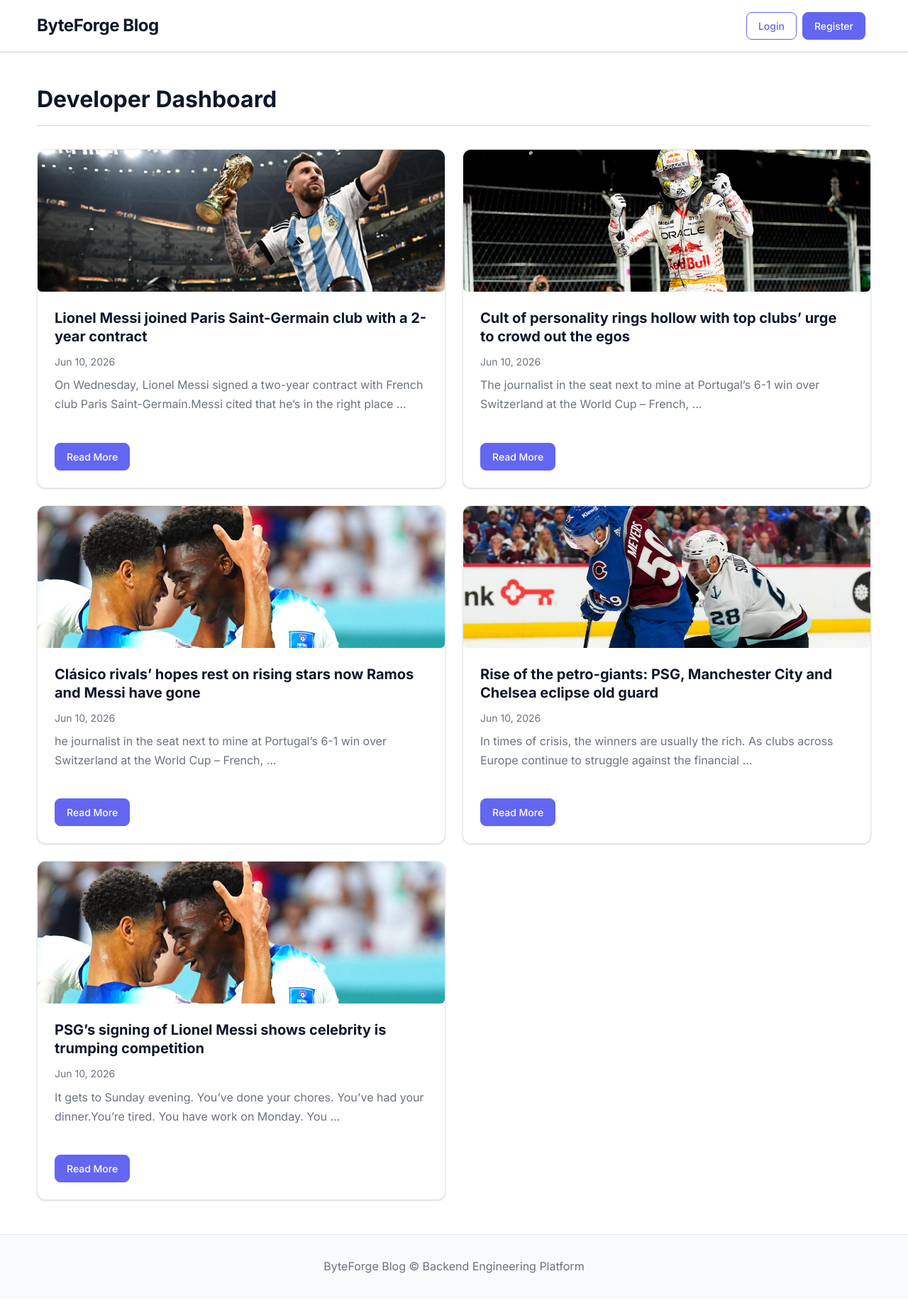
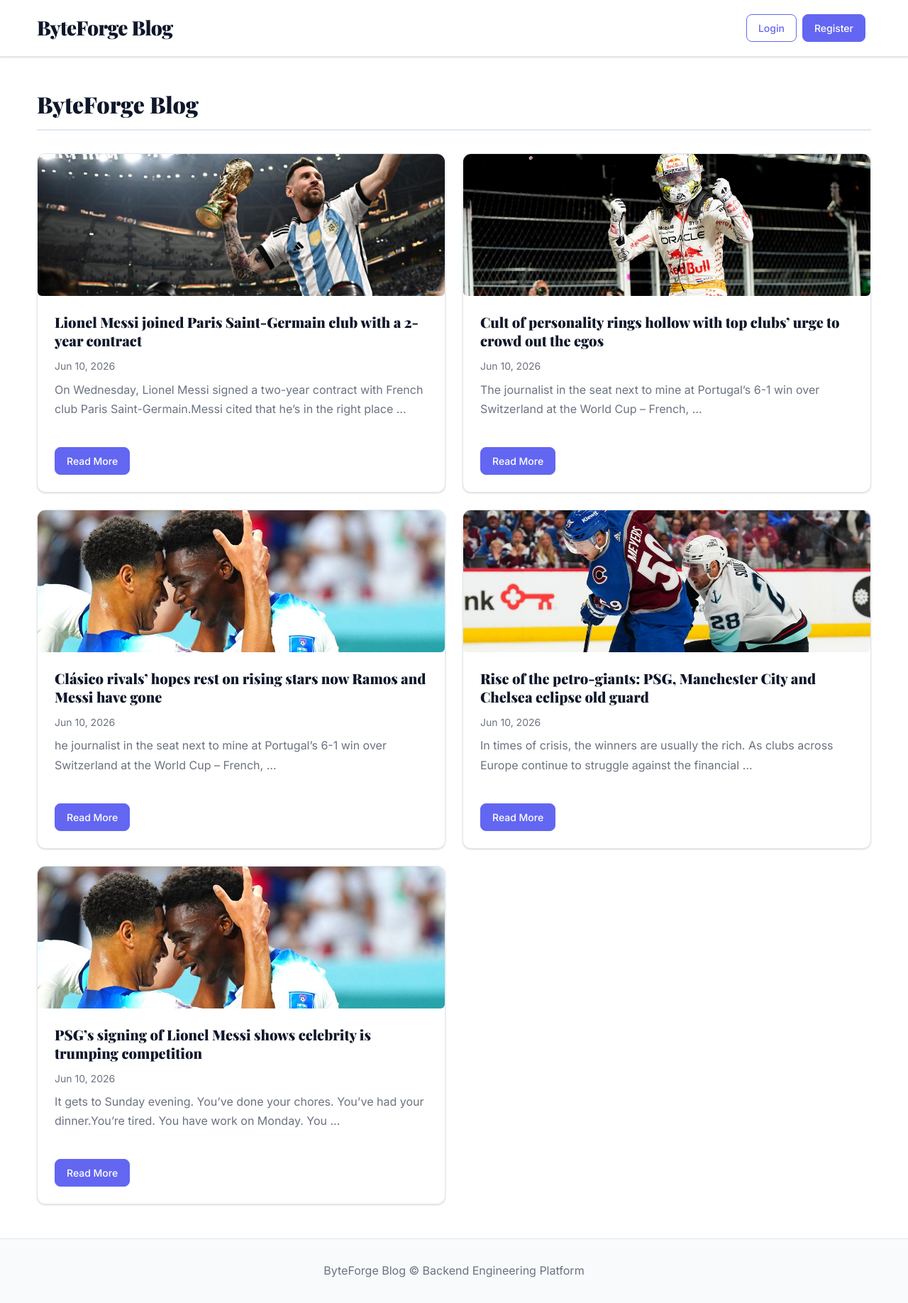
Before and after one commit to beemal01/ByteForge-Blog, a Django app: page / in a window 1280 px wide. Shown: the whole page at 71% size. Before the commit the page ends 1794 px from the top, so only its background shows below. Run offline with Django 5.2, Linux system fonts and the light colour scheme; a user stored in the database is signed in; data comes from the database, SQL or seed files in the repository; both versions use the stored data as it was after the commit; some libraries are stand-ins or nearby versions.

Commit message:
Initial commit: full website setup

```diff
--- a/static/style.css
+++ b/static/style.css
@@ -52,9 +52,9 @@ body {
 }
 
 .navbar-brand {
-  font-family: 'Inter', -apple-system, BlinkMacSystemFont, sans-serif;
-  font-size: 1.5rem;
-  font-weight: 700;
+  font-family: 'Playfair Display', Georgia, serif;
+  font-size: 1.75rem;
+  font-weight: 900;
   color: var(--navy-dark) !important;
   letter-spacing: -0.02em;
   text-decoration: none;
@@ -146,8 +146,8 @@ body {
 }
 
 .card-title {
-  font-family: 'Inter', -apple-system, BlinkMacSystemFont, sans-serif;
-  font-weight: 700;
+  font-family: 'Playfair Display', Georgia, serif;
+  font-weight: 900;
   color: var(--navy-dark);
   margin-bottom: 0.75rem;
   line-height: 1.3;
@@ -195,9 +195,9 @@ body {
 }
 
 .blog-header-logo {
-  font-family: 'Inter', -apple-system, BlinkMacSystemFont, sans-serif;
+  font-family: 'Playfair Display', Georgia, serif;
   font-size: 1.75rem;
-  font-weight: 700;
+  font-weight: 900;
   color: var(--navy-dark);
   text-decoration: none;
 }
@@ -257,8 +257,8 @@ body {
 }
 
 .form-wrapper h3 {
-  font-family: 'Inter', -apple-system, BlinkMacSystemFont, sans-serif;
-  font-weight: 700;
+  font-family: 'Playfair Display', Georgia, serif;
+  font-weight: 900;
   color: var(--navy-dark);
   margin-bottom: 0.5rem;
 }
@@ -276,9 +276,9 @@ body {
 }
 
 .hero h1 {
-  font-family: 'Inter', -apple-system, BlinkMacSystemFont, sans-serif;
+  font-family: 'Playfair Display', Georgia, serif;
   font-size: 2.5rem;
-  font-weight: 800;
+  font-weight: 900;
   margin-bottom: 1rem;
   letter-spacing: -0.02em;
 }
@@ -346,9 +346,9 @@ body {
 
 /* Page Title */
 .page-title {
-  font-family: 'Inter', -apple-system, BlinkMacSystemFont, sans-serif;
+  font-family: 'Playfair Display', Georgia, serif;
   font-size: 2rem;
-  font-weight: 700;
+  font-weight: 900;
   color: var(--navy-dark);
   margin-bottom: 2rem;
   padding-bottom: 1rem;
@@ -381,9 +381,9 @@ body {
 }
 
 .post-title {
-  font-family: 'Inter', -apple-system, BlinkMacSystemFont, sans-serif;
+  font-family: 'Playfair Display', Georgia, serif;
   font-size: 2.25rem;
-  font-weight: 800;
+  font-weight: 900;
   color: var(--navy-dark);
   margin-bottom: 1rem;
   letter-spacing: -0.01em;
@@ -413,11 +413,11 @@ body {
 .post-content h1,
 .post-content h2,
 .post-content h3 {
-  font-family: 'Inter', -apple-system, BlinkMacSystemFont, sans-serif;
+  font-family: 'Playfair Display', Georgia, serif;
   color: var(--navy-dark);
   margin-top: 2rem;
   margin-bottom: 1rem;
-  font-weight: 700;
+  font-weight: 900;
 }
 
 .post-content img {
@@ -483,7 +483,9 @@ body {
 .text-truncate-3 {
   display: -webkit-box;
   -webkit-line-clamp: 3;
+  line-clamp: 3;
   -webkit-box-orient: vertical;
+  box-orient: vertical;
   overflow: hidden;
 }
 
--- a/templates/base.html
+++ b/templates/base.html
@@ -5,7 +5,7 @@
     <meta charset="UTF-8">
     <meta http-equiv="X-UA-Compatible" content="IE=edge">
     <meta name="viewport" content="width=device-width, initial-scale=1.0">
-    <title>Django Blog</title>
+    <title>ByteForge</title>
     <link href="https://cdn.jsdelivr.net/npm/bootstrap@5.3.2/dist/css/bootstrap.min.css" rel="stylesheet">
     <link href="https://fonts.googleapis.com/css2?family=Inter:wght@400;500;600;700&family=Playfair+Display:wght@700;900&display=swap" rel="stylesheet">
     <link href="/static/style.css" rel="stylesheet">
--- a/templates/dashboard.html
+++ b/templates/dashboard.html
@@ -2,7 +2,7 @@
 {% block content %}
 
 <div class="container py-5">
-    <h2 class="page-title">Developer Dashboard</h2>
+    <h2 class="page-title">ByteForge Blog</h2>
 
     {% if posts %}
     <div class="row g-4">
```
Also changed, not shown: README.md, db.sqlite3.
